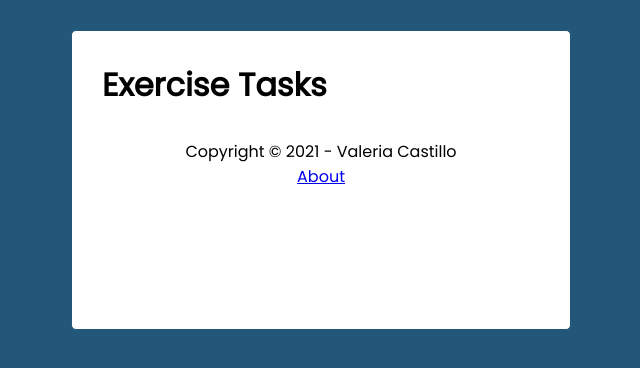
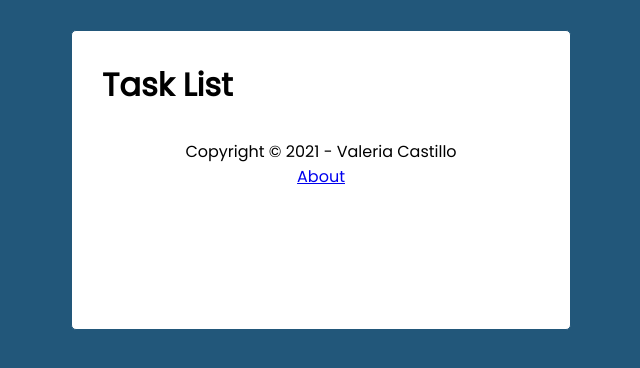
Before and after one commit to vcastle/react-task-tracker, a React (Create React App) app: page / in a window 1280 px wide. Shown: the top 368 px of the page, without its empty margins (319-959 px from the left). Built offline with nearby package versions, Linux system fonts and the light colour scheme; no server answers; the database is empty.

Commit message:
remove specifics

```diff
--- a/public/index.html
+++ b/public/index.html
@@ -24,7 +24,7 @@
       work correctly both with client-side routing and a non-root public URL.
       Learn how to configure a non-root public URL by running `npm run build`.
     -->
-    <title>Exercise Task Tracker</title>
+    <title>Task Tracker</title>
   </head>
   <body>
     <noscript>You need to enable JavaScript to run this app.</noscript>
--- a/src/components/Header.js
+++ b/src/components/Header.js
@@ -21,7 +21,7 @@ const Header = ({title, onAdd, showAdd }) => {
 }
 
 Header.defaultProps = {
-    title: 'Exercise Tasks',
+    title: 'Task List',
   }
 
   Header.propTypes = {
```
Also changed, not shown: 1 other file (tests, documents, lock files or other folders).
